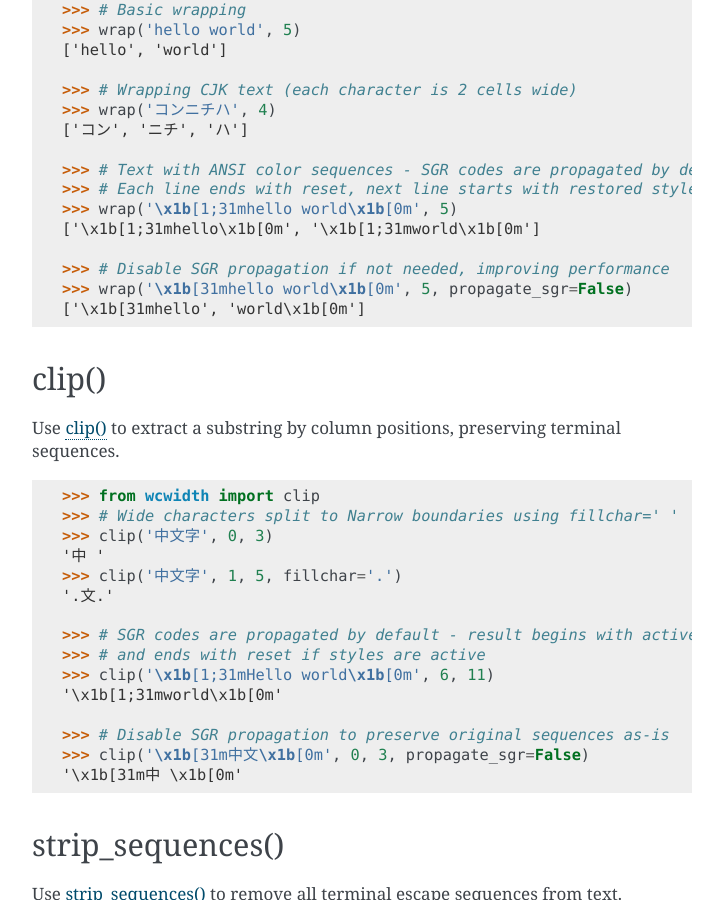
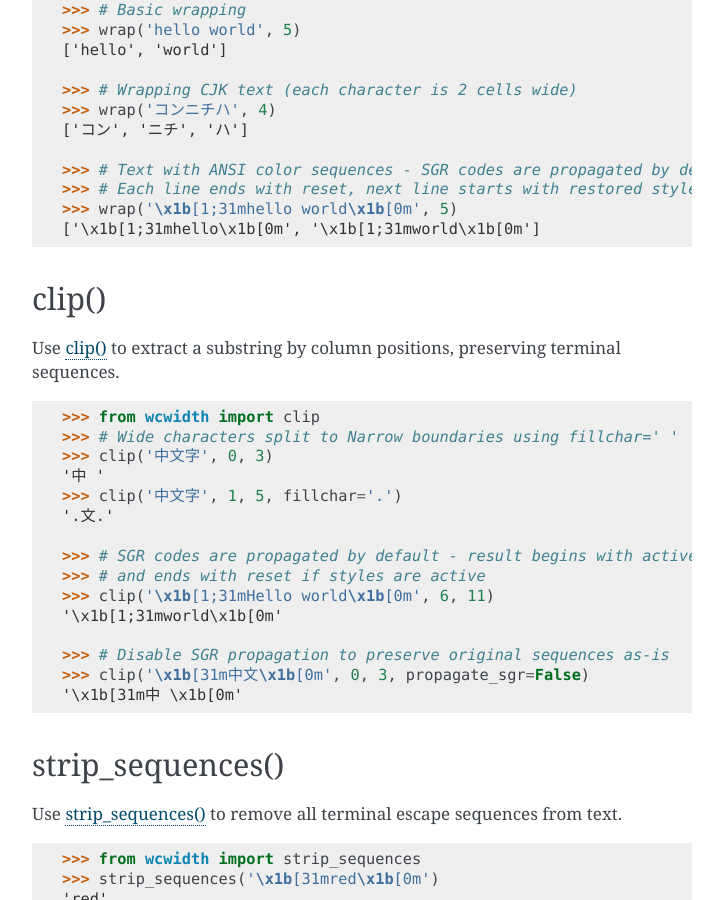
Before and after one commit to jquast/wcwidth, a Sphinx documentation site: the page built from docs/intro.rst, in a window 1280 px wide and 900 px high, scrolled down 4809 px. Shown: the whole window, without its empty margins (388-1111 px from the left). Built offline with Sphinx 7.4.7, drawn with Linux system fonts in a browser that asks for light colours.

Commit message:
don't document =False so much, less useful

```diff
--- a/docs/intro.rst
+++ b/docs/intro.rst
@@ -240,10 +240,6 @@ clusters, and wide characters to a given display width.
     >>> # Each line ends with reset, next line starts with restored style
     >>> wrap('\x1b[1;31mhello world\x1b[0m', 5)
     ['\x1b[1;31mhello\x1b[0m', '\x1b[1;31mworld\x1b[0m']
-
-    >>> # Disable SGR propagation if not needed, improving performance
-    >>> wrap('\x1b[31mhello world\x1b[0m', 5, propagate_sgr=False)
-    ['\x1b[31mhello', 'world\x1b[0m']
 
 clip()
 ------
```
